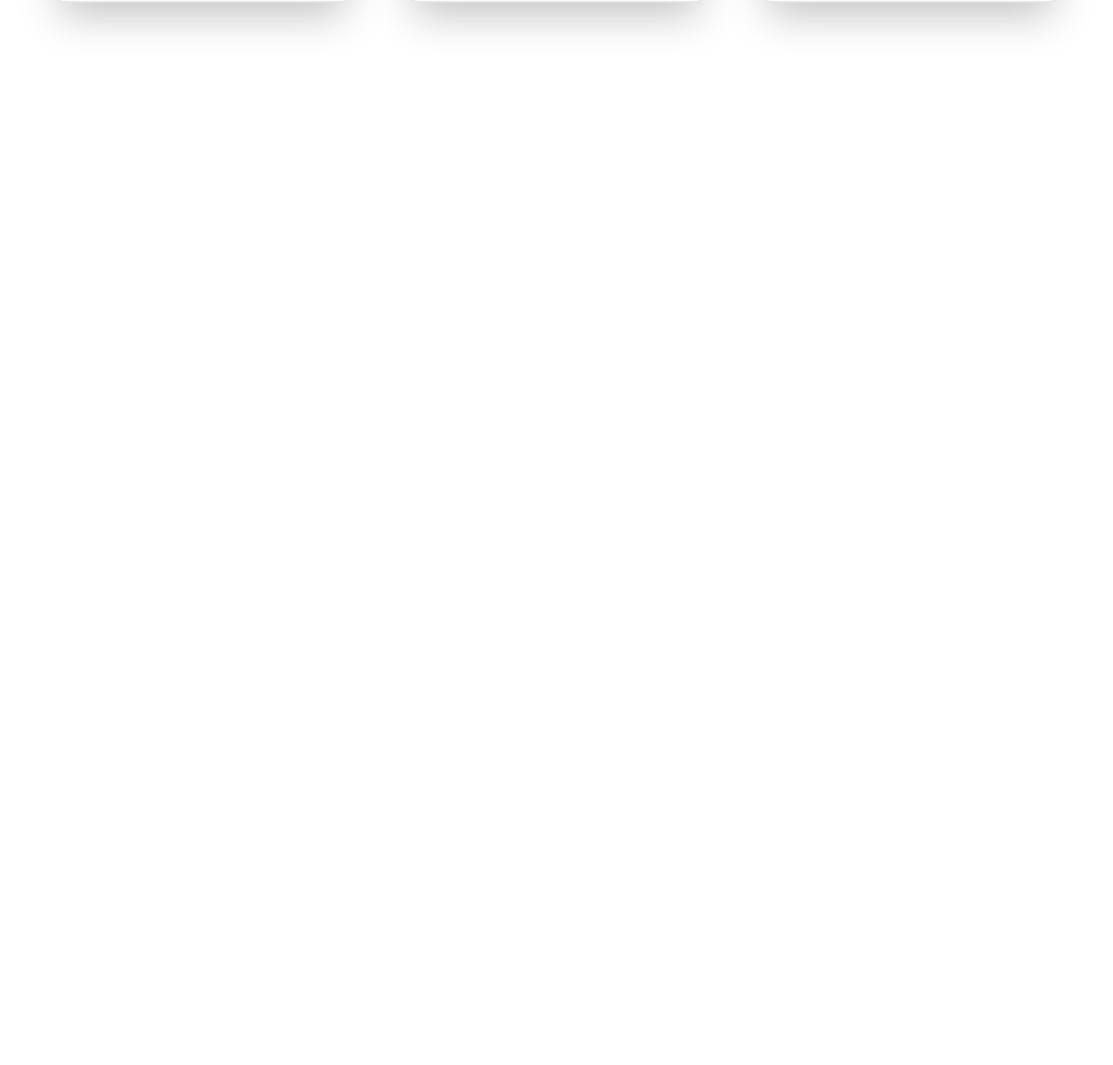
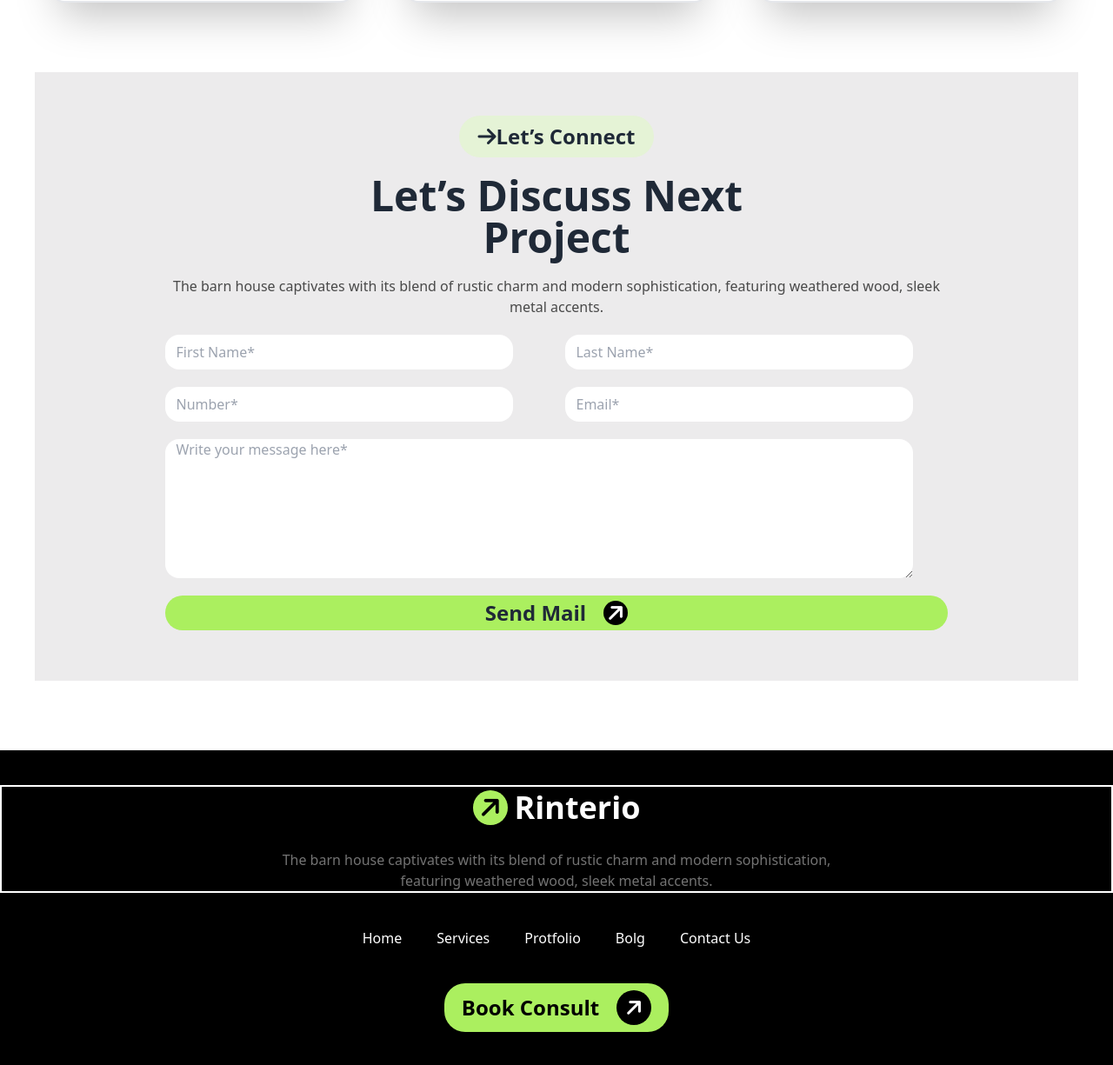
Before and after one commit to shakhawat2323/Assignment-03, a plain HTML site: page index.html in a window 1280 px wide. Shown: the part 3638-4863 px from the top of the page at 87% size. Before the commit the page ends 3721 px from the top, so only its background shows below. Drawn offline with nearby package versions, Linux system fonts and the light colour scheme.

Commit message:
my website complete

```diff
--- a/index.html
+++ b/index.html
@@ -95,7 +95,7 @@
              <div class="  container mx-auto  md:px-20 py-5 mt-10   ">
                 <div class=" text-center">
                     <div class="hidden md:block"><img class="w-40 -ml-10 " src="images/Vector.png" alt=""></div>
-                    <h4 class="bg-white shadow-2xl rounded-full mt-5 w-44   text-2xl font-bold py-2 ml-[110px] md:ml-[0px] "><i class="fa-solid fa-arrow-right "></i>About Us</h4>
+                    <h4 class="bg-white shadow-2xl rounded-full mt-5 w-44   text-2xl font-bold py-2 ml-[120px] md:ml-[0px] "><i class="fa-solid fa-arrow-right "></i>About Us</h4>
                 </div>
                 <div class="md:flex gap-5">
                     <div class="md:w-4/6 mt-5" >
@@ -216,7 +216,7 @@
 
                     </div>
                 </div>
-                <div class=" md:w-80 w-[395px] mx-auto  mb-5 md:mb-0 p-5 h-[240px] md:h-[215px] mt-10 rounded-2xl bg-white border-2"><img class=" md:mt-2 w-[500px]" src="images/img2.png" alt=""></div>
+                <div class=" md:w-80 w-[395px] mx-auto  mb-5 md:mb-0 p-5 h-[240px] md:h-[215px] mt-10 rounded-2xl bg-white border-2"><img class=" md:mt-2 w-[1000px]" src="images/img2.png" alt=""></div>
 
                 <div class="  mb-5" ><img class="  w-[500px] md:w-[280px]  h-60 md:h-52 p-5 rounded-2xl bg-white border-2" src="images/img3.png" alt=""></div>
 
@@ -309,10 +309,64 @@
             </div>
 
         </section>
+        <section class="   flex flex-col justify-center items-center bg-[#ECEBEC] h-[700px]">
+            <div class=" lg:h-[600px] lg:w-[900px] ">
+                <div class="flex flex-col justify-center items-center ">
+                    <h1 class="text-2xl bg-[#E5F3D6] , flex justify-center items-center w-56 rounded-3xl font-bold h-12 text-center "><i class="fa-solid fa-arrow-right text-center"></i>Let’s Connect </h1>
+                    <h2 class="text-5xl font-bold mt-5 text-center" >Let’s Discuss Next <br> Project</h2>
+                    <p class="text-[#494949] mt-5 mb-5 text-center ">The barn house captivates with its blend of rustic charm and modern sophistication,  featuring weathered wood, sleek metal accents.</p>
+                </div>
+                <div class="">
+                    <form class=" grid lg:grid-cols-2 gap-5 justify-center items-center" >
+                        <input type="text" class=" md:w-[400px]  h-10 rounded-2xl " placeholder="   First Name*">
+                        <input type="text" class=" md:w-[400px] h-10 rounded-2xl " placeholder="   Last Name*">
+                        <input type="number" class=" md:w-[400px] h-10 rounded-2xl " placeholder="   Number*">
+                        <input type="email"  class=" justify-center w-[400px] to-lime-500  nd:w-[350px] h-10 rounded-2xl " placeholder="   Email*">
+                        <!-- <input type="text" > -->
+                        <textarea class="  lg:col-span-2 h-40  md:w-[860px] rounded-2xl   " placeholder="   Write your message here*" ></textarea>
+
+                      </form>
+
+                      <button class="bg-[#ABEF5F] mt-5  w-full h-10 rounded-3xl text-2xl font-bold"></i>Send Mail<i class="fa-solid fa-arrow-right bg-black text-white ml-5 w-7 h-7 rounded-full -rotate-45 inline-flex flex-col justify-center items-center"></i></button>
+
+                </div>
+            </div>
+
+
+        </section>
 
 
     </main>
-    <footer>
+    <footer class="bg-black h-[650px]  mt-20 py-10">
+        <div >
+            <div>
+                <div class="">
+                    <div class="border-white border-2   text-center">
+                        <a class="btn btn-ghost text-4xl font-bold  text-white"> <i class="fa-solid fa-arrow-right bg-[#ABEF5F] rounded-full -rotate-45 text-3xl w-10 h-10 flex justify-center items-center text-black"></i>Rinterio</a>
+                        <p class="text-[#737373] mt-6">The barn house captivates with its blend of rustic charm and modern sophistication, <br> featuring weathered wood, sleek metal accents.</p>
+
+                    </div>
+                    <div class="flex flex-col  justify-center items-center ">
+                        <ul class="text-white flex flex-col lg:flex-row gap-10 justify-center  items-center mt-10">
+                            <li><a href="">Home</a></li>
+                            <li><a href="">Services</a></li>
+                            <li><a href="">Protfolio</a></li>
+                            <li><a href="">Bolg</a></li>
+                            <li><a href="">Contact Us</a></li>
+                        </ul>
+                        <button class="text-black py-2 px-5 text-2xl font-bold bg-[#ABEF5F] rounded-3xl mt-10">Book Consult<i class="fa-solid fa-arrow-right ml-5 text-white bg-black w-10 h-10 -rotate-45 rounded-full inline-flex flex-col justify-center items-center "></i></button>
+                    </div>
+
+
+
+
+
+                </div>
+            </div>
+        </div>
+
+
+
 
     </footer>
 
```
